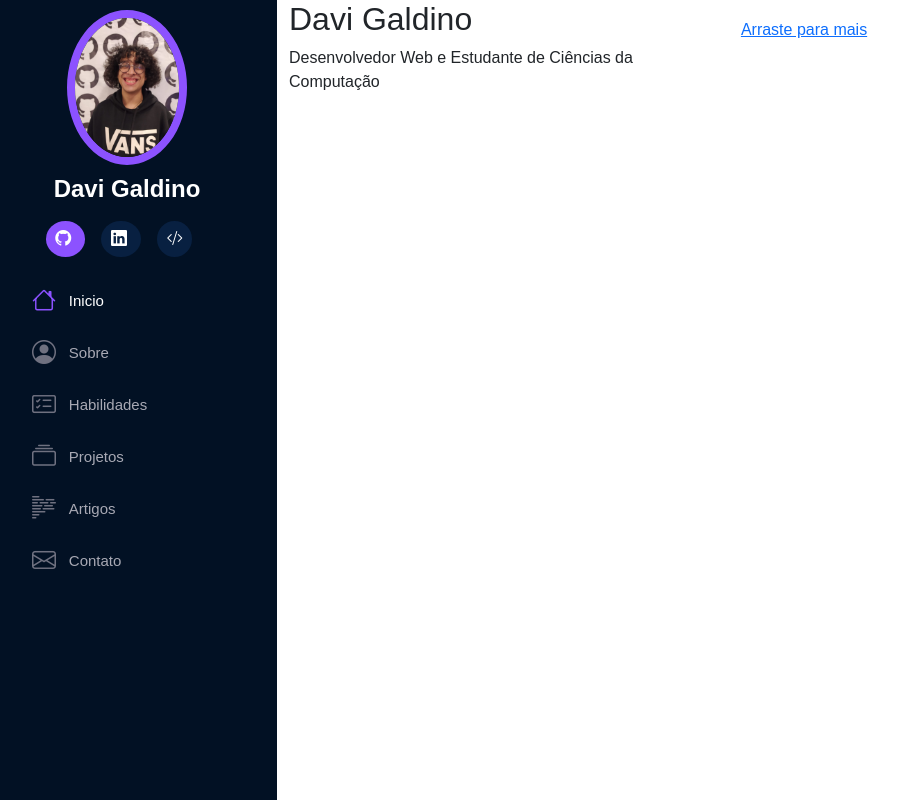
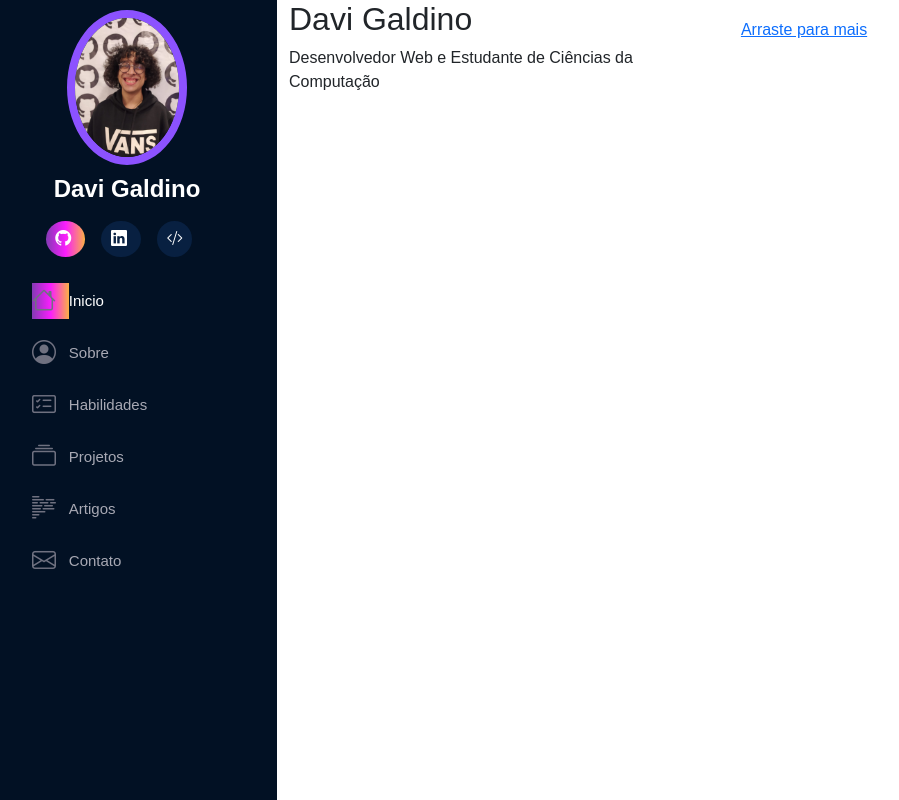
Before and after one commit to Davi-Ga/portfolio-deprecated-, a Flask app: page / in a window 1280 px wide, with the pointer over the restyled element. Shown: the whole page, without its empty margins (23-922 px from the left). Run offline with Flask 2, Linux system fonts and the light colour scheme.

Commit message:
css estilização

```diff
--- a/src/static/style.css
+++ b/src/static/style.css
@@ -54,7 +54,8 @@ html,body {
 
 /*Mudança de cor ao passar o mouse nos links*/
 #header .profile .social-links a:hover{
-  background: #8c52ff;
+  background: rgb(131,58,180);
+  background: linear-gradient(90deg, rgba(131,58,180,1) 0%, rgba(249,29,253,1) 50%, rgba(252,176,69,1) 100%);
 }
 
 .nav-menu{
@@ -84,7 +85,8 @@ html,body {
 
 /*Mudança de cor ao passar o mouse no icone*/
 .nav-menu a:hover i, .nav-menu .active i, .nav-menu .active:focus i, .nav-menu li:hover >a i{
-  color: #8c52ff;
+  background: rgb(131,58,180);
+  background: linear-gradient(90deg, rgba(131,58,180,1) 0%, rgba(249,29,253,1) 50%, rgba(252,176,69,1) 100%);
 }
 
 #main{
```
